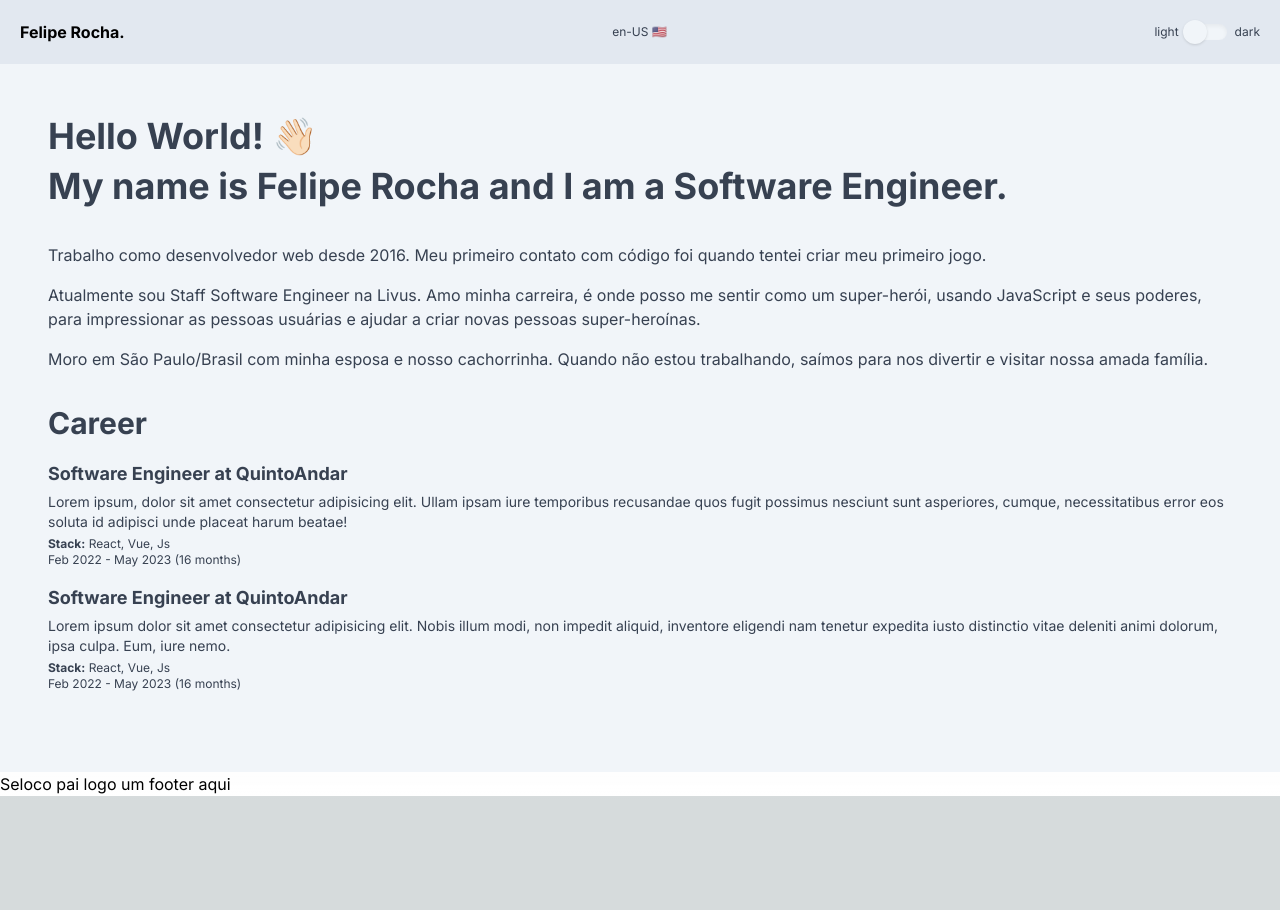
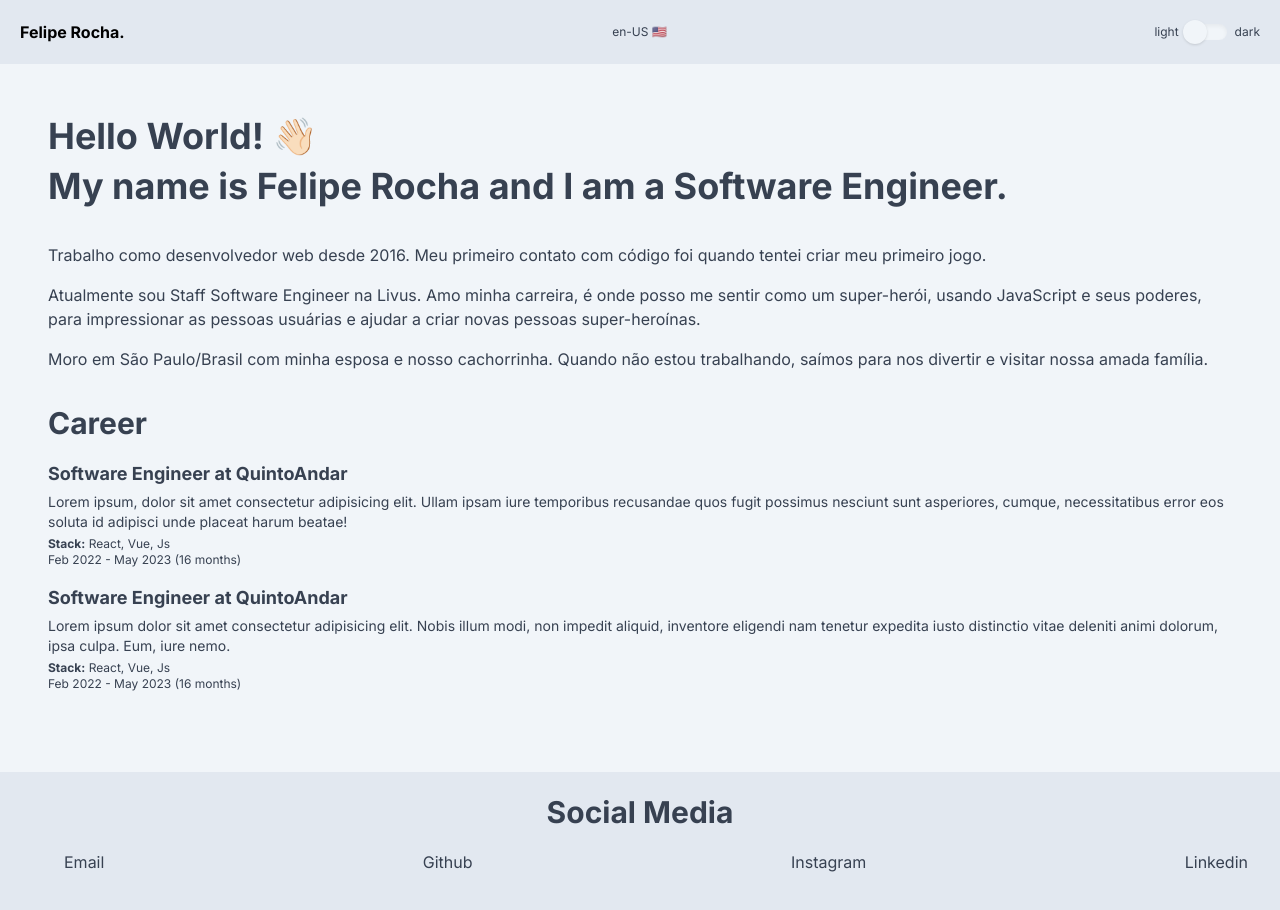
Before and after one commit to feliperocha93/feliperocha, a Next.js app: page / in a window 1280 px wide. Before the commit the page ends 800 px from the top, so only its background shows below. Built offline with nearby package versions, Linux system fonts and the light colour scheme; no server answers.

Commit message:
feat: create first UI to footer

```diff
--- a/src/components/Footer/index.tsx
+++ b/src/components/Footer/index.tsx
@@ -1,3 +1,19 @@
 export function Footer() {
-  return <footer>Seloco pai logo um footer aqui</footer>;
+  return (
+    <footer
+      className='container px-12 py-5
+      bg-slate-200 dark:bg-gray-700
+      text-gray-700 dark:text-white'
+    >
+      <h2 className='font-bold text-3xl leading-snug text-center'>
+        Social Media
+      </h2>
+      <ul className='container m-4 flex justify-between items-center'>
+        <li>Email</li>
+        <li>Github</li>
+        <li>Instagram</li>
+        <li>Linkedin</li>
+      </ul>
+    </footer>
+  );
 }
```
